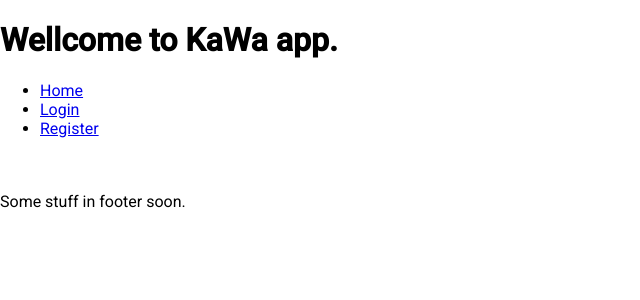
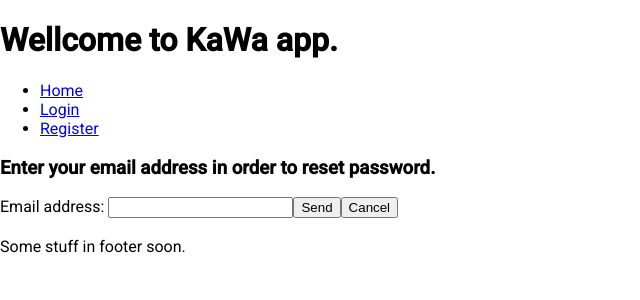
Before and after one commit to KarolW47/kawa1stWebSerApp, an Angular app: page /reset_password in a window 1280 px wide. Before the commit this address led to /. Shown: the top 300 px of the page, without its empty margins (0-640 px from the left). Built offline with nearby package versions, Linux system fonts and the light colour scheme.

Commit message:
added reset password component

```diff
--- a/src/app/app.module.ts
+++ b/src/app/app.module.ts
@@ -26,6 +26,7 @@ import { DeleteUserDialogComponent } from './component/delete-user/delete-user-d
 import { ChangeAboutMeInfoDialogComponent } from './component/change-about-me-info/change-about-me-info-dialog/change-about-me-info-dialog.component';
 import { ChangePasswordDialogComponent } from './component/change-password/change-password-dialog/change-password-dialog.component';
 import { ChangeUsernameDialogComponent } from './component/change-username/change-username-dialog/change-username-dialog.component';
+import { ResetPasswordComponent } from './component/reset-password/reset-password.component';
 
 @NgModule({
   declarations: [
@@ -46,7 +47,8 @@ import { ChangeUsernameDialogComponent } from './component/change-username/chang
     DeleteUserDialogComponent,
     ChangeAboutMeInfoDialogComponent,
     ChangePasswordDialogComponent,
-    ChangeUsernameDialogComponent
+    ChangeUsernameDialogComponent,
+    ResetPasswordComponent
   ],
   imports: [
     BrowserModule,
@@ -59,6 +61,7 @@ import { ChangeUsernameDialogComponent } from './component/change-username/chang
       { path: 'users', component: UsersListComponent },
       { path: 'user_profile/:user_id', component: UserProfileComponent, },
       { path: 'profile', component: UserProfileComponent },
+      { path: 'reset_password', component: ResetPasswordComponent },
       {
         path: 'posts', component: PostsComponent, children: [
           { path: 'add_post', component: AddPostComponent },]
--- a/src/app/component/log-in/log-in.component.html
+++ b/src/app/component/log-in/log-in.component.html
@@ -13,6 +13,10 @@
 
             <button [disabled]="loginForm.invalid" type="submit">Log in</button>
 
+            <br>
+
+            <a routerLinkActive="active" routerLink="/reset_password">Forgot your password?</a>
+
         </div>
     </form>
 </div>
--- /dev/null
+++ b/src/app/component/reset-password/reset-password.component.html
@@ -0,0 +1,7 @@
+<h3>Enter your email address in order to reset password.</h3>
+<label for="emailAddress">
+    Email address:
+</label>
+<input [(ngModel)]="emailAddress" type="text" name="emailAddress" id="emailAddress">
+<button type="button" (click)="onSend(emailAddress)"> Send </button>
+<button type="button" (click)="onCancel()"> Cancel </button>
--- /dev/null
+++ b/src/app/component/reset-password/reset-password.component.ts
@@ -0,0 +1,36 @@
+import { Component, OnInit } from '@angular/core';
+import { Router } from '@angular/router';
+import { UserService } from 'src/app/service/user.service';
+
+@Component({
+  selector: 'app-reset-password',
+  templateUrl: './reset-password.component.html',
+  styleUrls: ['./reset-password.component.css']
+})
+export class ResetPasswordComponent implements OnInit {
+
+  emailAddress!: string;
+
+  constructor(private userService: UserService, private router: Router) { }
+
+  ngOnInit(): void {
+  }
+
+  onSend(emailAddress: string){
+    this.userService.resetPassword(emailAddress).subscribe({
+      next: () => {
+        alert("Instructions with password reset has been sent to provided email address.");
+        this.router.navigate(['/']);
+      },
+      error: (error) => {
+        console.log(error.error);
+        console.log(error.status);
+      }
+    });
+  }
+
+  onCancel(){
+    this.router.navigate(['/login']);
+  }
+
+}
--- a/src/app/service/user.service.ts
+++ b/src/app/service/user.service.ts
@@ -74,6 +74,10 @@ export class UserService {
         });
     }
 
+    resetPassword(emailAddress: string) {
+        return this.http.post(`${environment.apiUrl}/user/reset_password`, emailAddress);
+    }
+
     private handleError(error: HttpErrorResponse) {
         if (error.status === 0) {
             // A client-side or network error occurred. Handle it accordingly.
```
Also changed, not shown: src/app/component/reset-password/reset-password.component.css (added), 1 other file (tests, documents, lock files or other folders).
